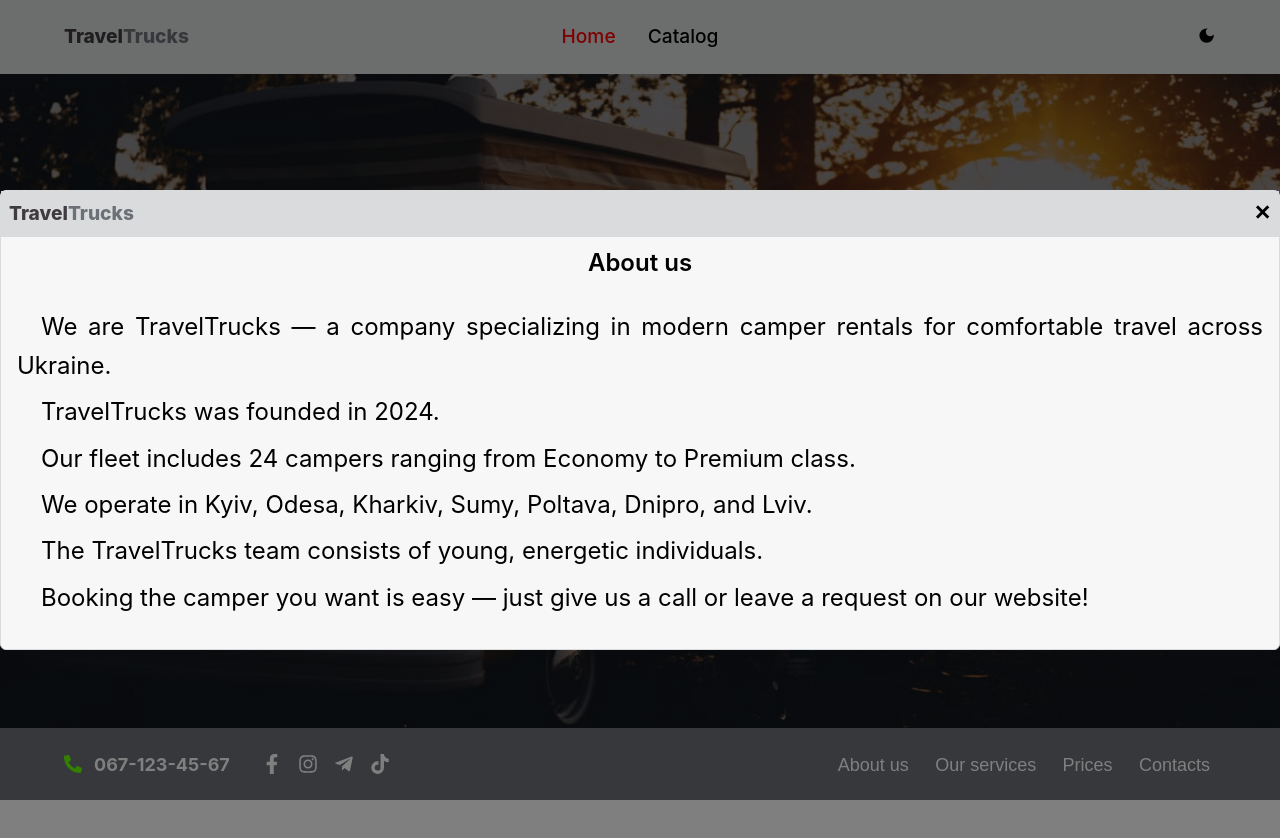
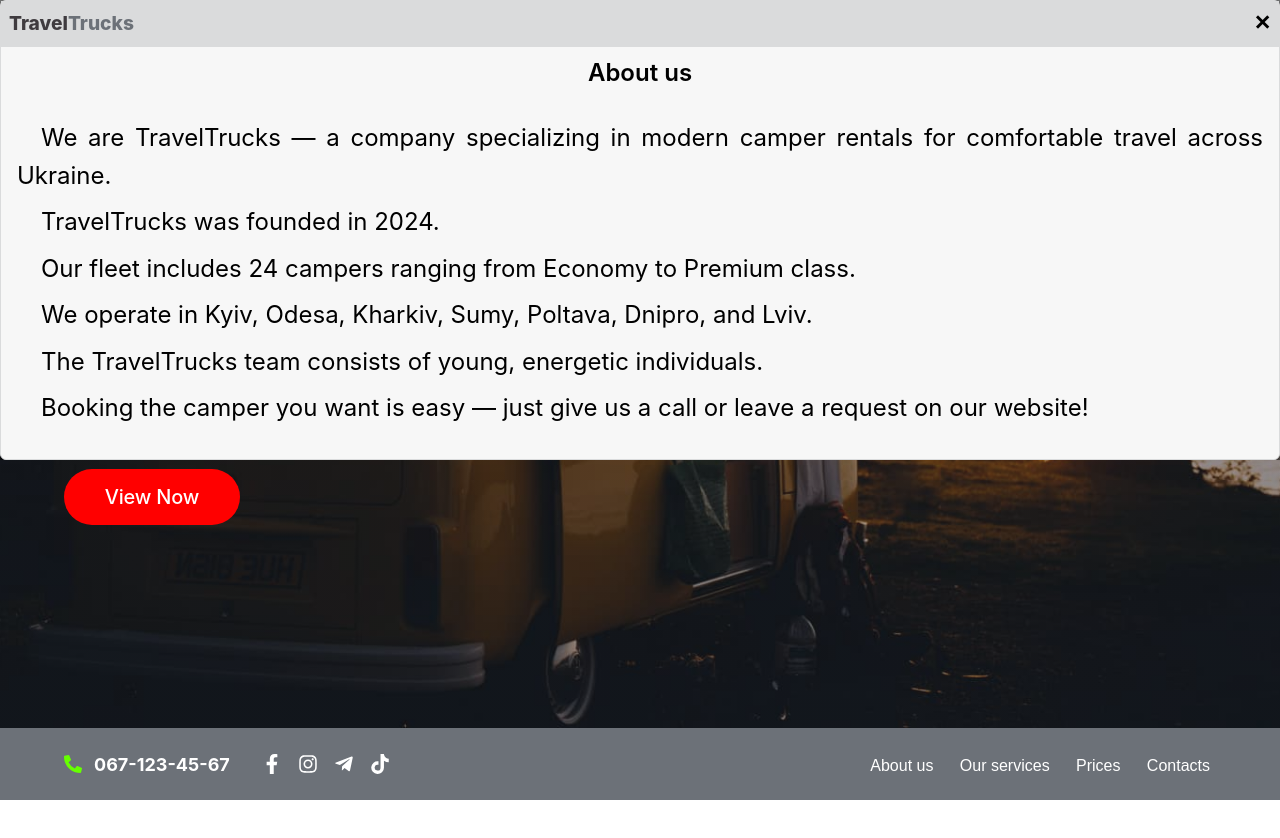
Before and after one commit to Valyushka2023/Travel-trucks-pet01, a React (Vite) app: page / in a window 1280 px wide. Both pictures are taken after a click on the button "About us". After the commit the page ends 800 px from the top, so only its background shows below. Built offline with nearby package versions, Linux system fonts and the light colour scheme; no server answers.

Commit message:
Travel-trucks-pet01
ch13092115

```diff
--- a/src/components/InfoLinks/InfoLinks.module.css
+++ b/src/components/InfoLinks/InfoLinks.module.css
@@ -10,7 +10,7 @@
 }
 
 .links li button {
-  font-size: 1.125rem;
+  font-size: 1rem;
   font-weight: 500;
   text-decoration: none;
   color: var(--primary-color-1);
--- a/src/components/Modal/Modal.module.css
+++ b/src/components/Modal/Modal.module.css
@@ -135,7 +135,8 @@
   top: 0;
   left: 0;
   width: 100%;
-  min-height: 52.5rem;
+  /* min-height: 52.5rem; */
+  min-height: 50vh;
   z-index: 1000;
   display: flex;
   justify-content: center;
@@ -156,7 +157,7 @@
   border-radius: var(--radius-sm);
   box-shadow: none;
   max-width: 82rem;
-  max-height: 90%;
+  max-height: 50%;
 }
 
 .modalHeader {
--- a/src/modals/ContactsModal/ContactsModal.module.css
+++ b/src/modals/ContactsModal/ContactsModal.module.css
@@ -287,12 +287,12 @@
   justify-content: center;
   align-items: center;
   width: 100%;
+  max-height: 100vh;
   list-style-type: none;
   padding: 0;
   margin: 0;
   color: var(--primary-color);
   background-color: var(--body-bg-color);
-  background-color: aquamarine;
 }
 
 .contactItem {
@@ -383,7 +383,7 @@
     display: flex;
     flex-direction: column;
     gap: 1rem;
-    max-height: vh; /* Змінено з rem на vh */
+    max-height: 100vh; /* Змінено з rem на vh */
     overflow-y: auto;
     align-items: center;
   }
```
